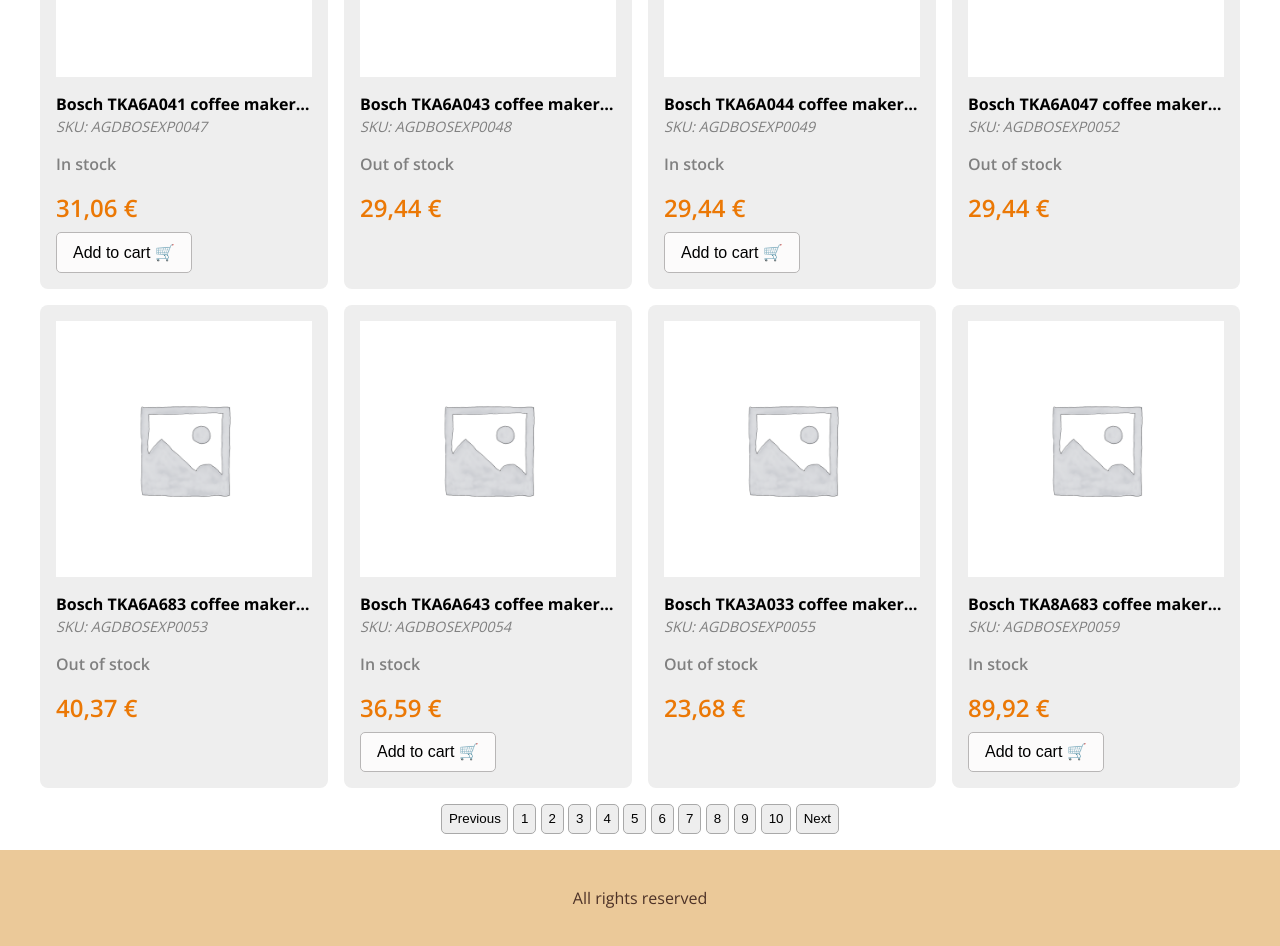
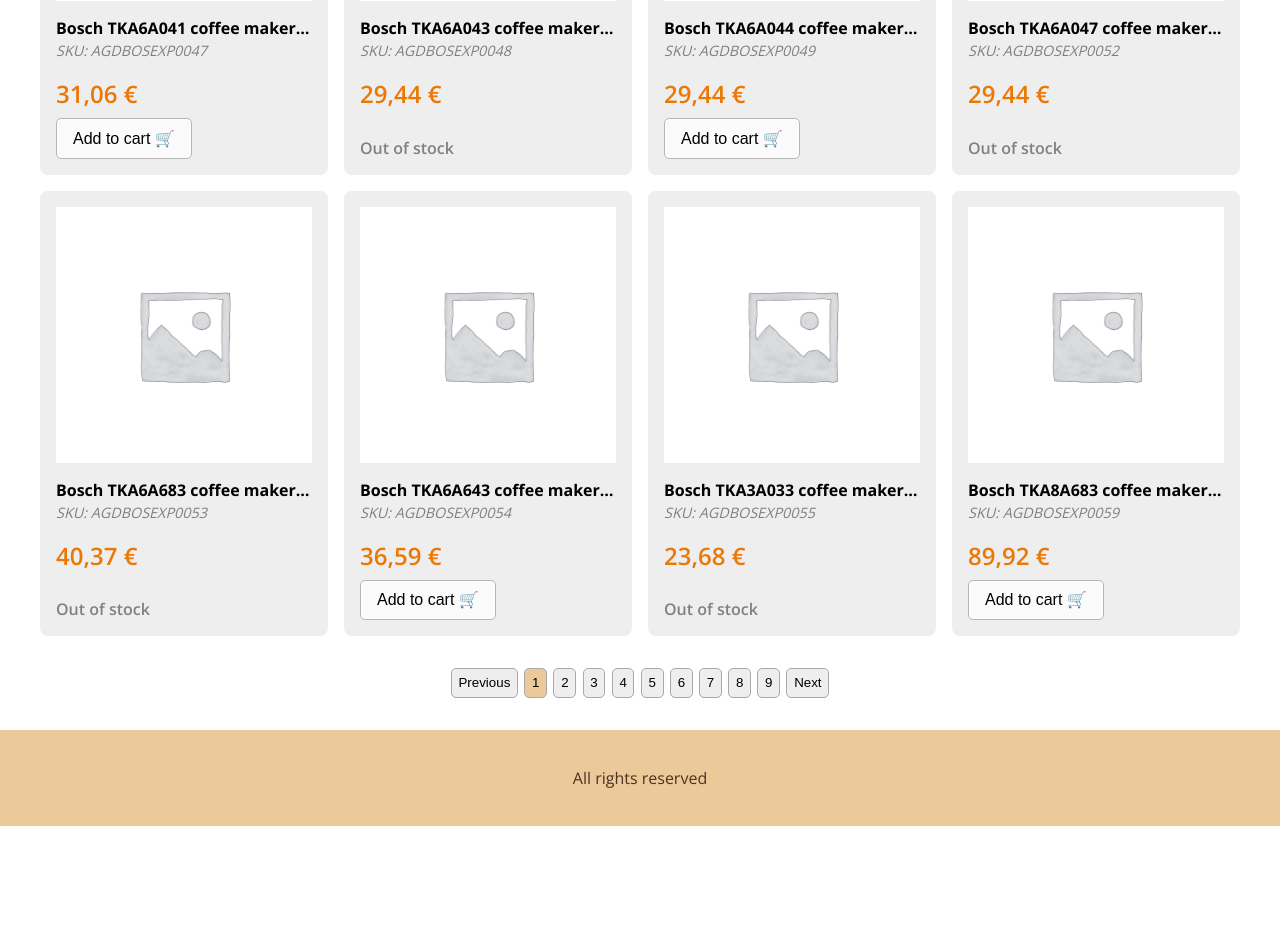
Before and after one commit to iwarra/first-tasks, a Vue app in the folder Vue/Lab20/composition-project/: page /products/1 in a window 1280 px wide. Shown: the part 1380-2326 px from the top of the page. After the commit the page ends 2206 px from the top, so only its background shows below. Built offline with nearby package versions, Linux system fonts and the light colour scheme.

Commit message:
Pagination , provide and bug fix

```diff
--- a/Vue/Lab20/composition-project/src/App.vue
+++ b/Vue/Lab20/composition-project/src/App.vue
@@ -19,14 +19,23 @@
     },
     setup() {
       const cartTotal = ref(countTotal('inCart', 'qty'))
-
       function setCartTotal(newCartQty) {
         cartTotal.value = newCartQty
       }
 
+      let trigger = ref(Math.random())
+      function triggerUpdate(randomNr) {
+        trigger.value = randomNr
+      }
+
       provide('cartTotal', {
         cartTotal,
-        setCartTotal
+        setCartTotal,
+      })
+
+      provide('trigger', {
+        triggerUpdate,
+        trigger
       })
 
     }
--- a/Vue/Lab20/composition-project/src/components/ProductCard.vue
+++ b/Vue/Lab20/composition-project/src/components/ProductCard.vue
@@ -4,11 +4,12 @@
     <h2>{{ productName }}</h2>
     <em class="sku">SKU: {{ sku }}</em>
   </div>
-  <span v-if="Stock > 0" class="stock">In stock</span>
-  <span v-else class="stock">Out of stock</span>
   <div class="buy">
-  <span class="price">{{ priceFormated }}</span>
-  <button v-if="Stock > 0" @click="addToCartClicked()" class="cart-btn">Add to cart &#128722;</button>
+    <span class="price">{{ priceFormated }}</span>
+    <button v-if="Stock > 0" @click="addToCartClicked()" class="cart-btn">Add to cart &#128722;</button>
+    <div v-else class="stock">
+      <span>Out of stock</span>
+    </div>
   </div>
 </template>
 
@@ -48,6 +49,7 @@
   }
 
   .buy {
+    height: 100%;
     display:flex;
     flex-direction:column;
     align-items: flex-start;
@@ -64,4 +66,10 @@
     font-size: 1.5rem;
     color: var(--clr-accent);
   }
+
+  .stock {
+    height: 100%;
+    display: flex;
+    align-items: flex-end;
+  }
 </style>
--- a/Vue/Lab20/composition-project/src/components/SingleProduct.vue
+++ b/Vue/Lab20/composition-project/src/components/SingleProduct.vue
@@ -6,8 +6,8 @@
           <h1>{{ producer }}</h1>
           <em class="sku">{{sku}}</em>
           <h2>{{ productName }}</h2>
-          <span v-if="Stock > 0" class="stock">In stock</span>
-          <span v-else class="stock">Out of stock</span>
+          <span v-if="Stock > 0" class="stock in-stock">{{Stock}} in stock</span>
+          <span v-else class="stock out-of-stock">Out of stock</span>
           <p>Lorem ipsum, dolor sit amet consectetur adipisicing elit. Quod tempora alias rerum ad laborum! Distinctio eveniet neque, doloribus dicta numquam dolor consequatur, vitae, iure repudiandae eos inventore ratione nulla repellendus.</p>
           <div class="call-to-action" >
             <span class="price">Price: {{ priceFormated }}</span>
@@ -79,4 +79,13 @@
     font-size: 1.2rem;
     margin-right: 1.6rem;
   }
+
+  .in-stock {
+    color: darkgreen;
+  }
+
+  .in-stock::before {
+    content: "\2713";
+    padding-right: 0.2rem;
+  }
 </style>
--- a/Vue/Lab20/composition-project/src/components/TheHeader.vue
+++ b/Vue/Lab20/composition-project/src/components/TheHeader.vue
@@ -5,7 +5,7 @@
     </a>
     <nav>
       <router-link to="/" class="link">Home</router-link>
-      <router-link to="/products" class="link" >Products</router-link>
+      <router-link to="/products" class="link" @click="triggerUpdate(Math.random())">Products</router-link>
       <router-link to="/checkout" class="cart">
         <span class="qty">{{ cartTotal }}</span>
         <span class="icon">&#128722;</span>
@@ -15,14 +15,15 @@
 </template>
 
 <script>
-import { inject } from 'vue'
+import { inject } from 'vue';
 
   export default {
     name: 'TheHeader',
     setup() {
       const { cartTotal } = inject("cartTotal")
+      const { triggerUpdate } = inject('trigger')
 
-      return { cartTotal }
+      return { cartTotal, triggerUpdate }
     }
   }
 </script>
--- a/Vue/Lab20/composition-project/src/components/ThePagination.vue
+++ b/Vue/Lab20/composition-project/src/components/ThePagination.vue
@@ -1,30 +1,32 @@
 <template>
   <div class="pagination">
-    <button class="pagination-btn" @click="routeTo(+currentPage -1)">Previous</button>
-    <span v-for="(_, index) in paginated" :key="index">
-      <button class="pagination-btn" @click="routeTo(index)">{{index + 1}}</button>
-    </span>
-    <button class="pagination-btn" @click="routeTo(+currentPage +1)">Next</button>
-    <slot></slot>
+    <button class="page-btn" :disabled="pageNumber <= 0"
+      @click="routeTo(Number(pageNumber) -1)">Previous</button>
+    <template v-for="(_, index) in paginated">
+      <button :key="index" v-if="index < paginationLength"
+        :class="['page-btn', pageNumber == index + 1 ? 'active' : '']"
+        @click="routeTo(index +1)">{{index + 1}}</button>
+    </template>
+    <button class="page-btn" :disabled="pageNumber >= paginationLength"
+      @click="routeTo(Number(pageNumber) +1)">Next</button>
   </div>
 </template>
 
 <script>
 import { paginated } from '../controller/data';
-import { useRouter, useRoute } from 'vue-router';
-import { ref } from 'vue';
+import { useRouter } from 'vue-router';
 
 export default {
   emits: ['paginationClicked'],
+  props: ['pageNumber'],
   setup(props, {emit}) {
+    let paginationLength = paginated.length - 1;
     const router = useRouter()
-    const route = useRoute()
-
-    //Need to fix previous, current and add an event to products link in nav
-    const currentPage = ref(route.params.number)
 
     function paginationRoute(index) {
-      router.push({ name: 'paginatedProducts', params: { number: index + 1 } })
+      index == 0 ?
+      router.push({ name: 'products'})
+      : router.push({ name: 'paginatedProducts', params: { number: index } })
     }
 
     function routeTo(index) {
@@ -32,7 +34,7 @@
       paginationRoute(index)
     }
 
-    return { paginated, routeTo, currentPage }
+    return { paginated, routeTo, paginationLength }
   }
 }
 
@@ -41,15 +43,20 @@
 <style scoped>
   .pagination {
     display: flex;
-    gap: .3em;
-    margin-block: 1em;
+    gap: .4em;
+    margin-block: 2rem;
     align-self: center;
   }
-  .pagination-btn {
+  .page-btn {
     padding: .5em;
     background-color: #eee;
     border: 1px solid darkgray;
     border-radius: 5px;
     cursor: pointer;
   }
+  .active {
+    background-color: var(--clr-primary);
+    cursor: auto;
+  }
+
 </style>
--- a/Vue/Lab20/composition-project/src/router/index.js
+++ b/Vue/Lab20/composition-project/src/router/index.js
@@ -19,6 +19,7 @@
     path: '/products/:number',
     name: 'paginatedProducts',
     component: ProductsView
+
   },
   {
     path: '/checkout',
--- a/Vue/Lab20/composition-project/src/views/ProductsView.vue
+++ b/Vue/Lab20/composition-project/src/views/ProductsView.vue
@@ -1,13 +1,13 @@
 <template>
-  <div class="products-container">
+  <div class="products-container" :key="trigger">
     <h1>Our coffee universe </h1>
-    <div class="card-container" :key="pageNumber">
-    <div class="card" :key="product.SKU" v-for="product in paginated.at(pageNumber)"
+    <div class="card-container" :key="key">
+    <div class="card" v-for="product in paginated.at(pageNumber)"
         @click="openProductPage($event, product.SKU)">
         <ProductCard :product="product"/>
       </div>
     </div>
-    <ThePagination @paginationClicked="updatePageNumber"/>
+    <ThePagination @paginationClicked="updatePageNumber" :pageNumber="pageNumber"/>
   </div>
 </template>
 
@@ -16,11 +16,13 @@
 import ThePagination from '@/components/ThePagination.vue';
 import { paginated } from '../controller/data';
 import { useRouter, useRoute } from 'vue-router';
-import { ref } from "vue";
+import { ref, inject, watch } from "vue";
 
 export default {
   components: { ProductCard, ThePagination },
   setup() {
+    let key = ref(Math.random())
+
     // route to single-product page
     const router = useRouter();
     function openProductPage(event, productSKU) {
@@ -30,12 +32,21 @@
 
     // to get current address-bar number
     const route = useRoute()
-    let pageNumber = ref(route.params.number)
+    let pageNumber = ref(route.params.number ?? 0)
+
+    //Trigger the page to refresh by updating the key
     function updatePageNumber(newNumber) {
       pageNumber.value = newNumber
+      key.value = Math.random()
     }
 
-    return { openProductPage, paginated, pageNumber, updatePageNumber }
+    //Trigger the page to refresh if trigger value changes (products link in nav)
+    const { trigger } = inject("trigger")
+    watch(trigger, () => {
+      pageNumber.value = 0
+    })
+
+    return { openProductPage, paginated, pageNumber, updatePageNumber, key, trigger }
   }
 }
 </script>
```
